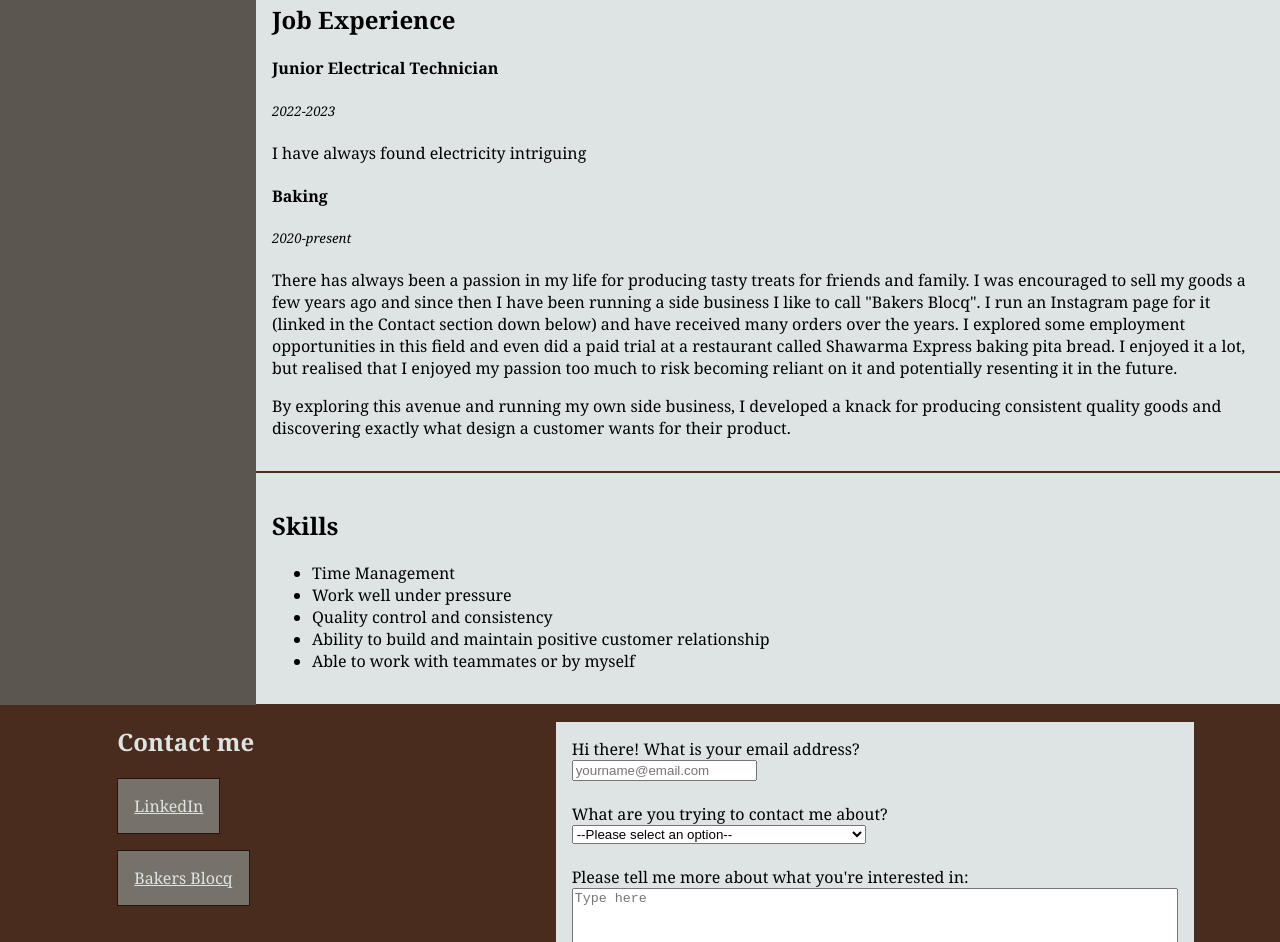
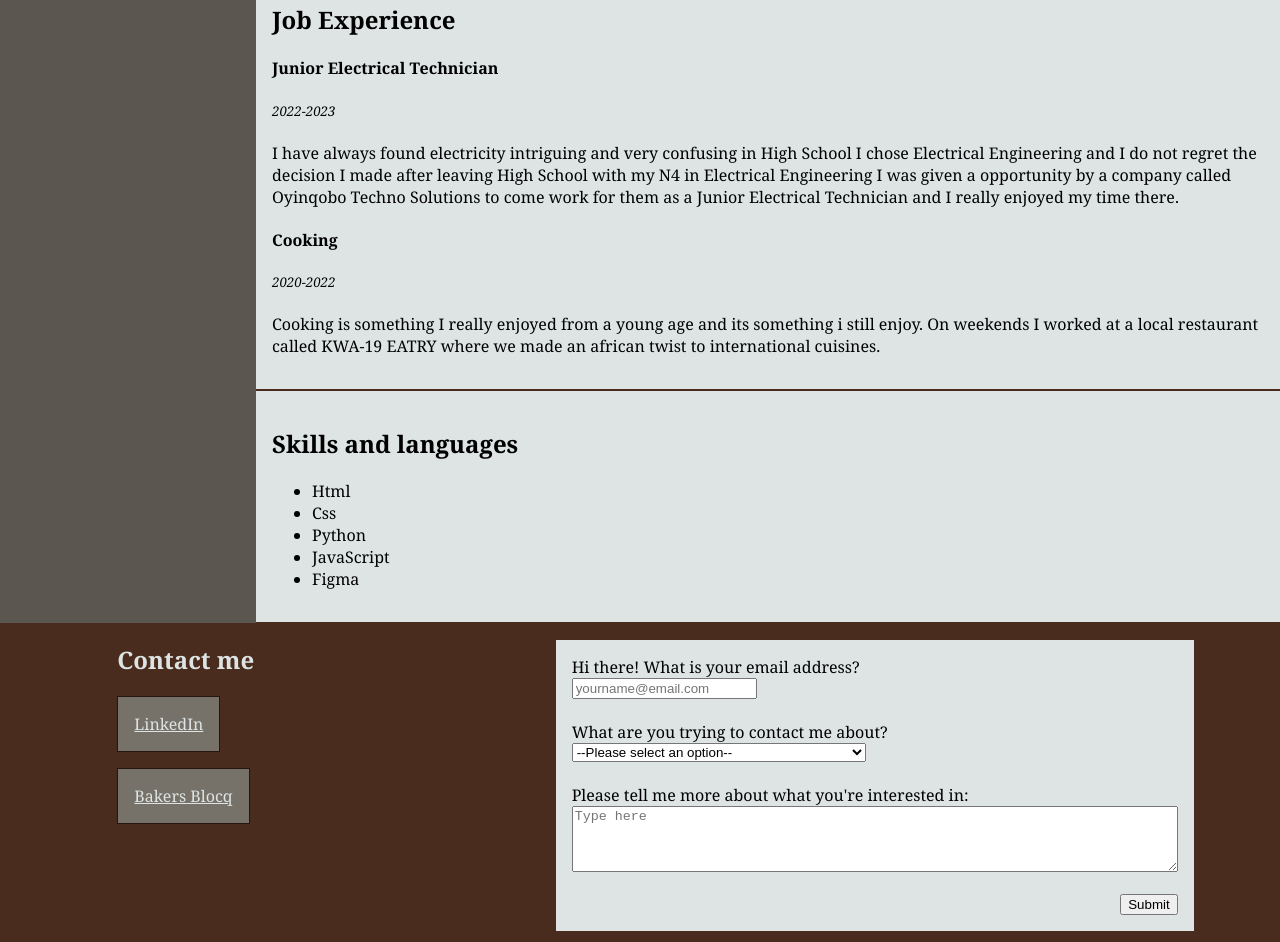
Before and after one commit to BantuGanca/BANGAN172_FTO2306_GroupB_BantuGanca_ITW_Digital-Resume, a plain HTML site: page index.html in a window 1280 px wide. Shown: the part 1686-2628 px from the top of the page. Drawn offline with Linux system fonts and the light colour scheme.

Commit message:
Update index.html

```diff
--- a/index.html
+++ b/index.html
@@ -70,26 +70,25 @@
                         <div id="Junior Electrical Technician" class="Experience">
                             <h4>Junior Electrical Technician</h3>
                             <h5>2022-2023</h4>
-                            <p>I have always found electricity intriguing </p>
+                            <p>I have always found electricity intriguing and very confusing in High School I chose Electrical Engineering and I do not regret the decision I made after leaving High School with my N4 in Electrical Engineering I was given a opportunity by a company called Oyinqobo Techno Solutions to come work for them as a Junior Electrical Technician and I really enjoyed my time there.</p>
                         </div>
-                        <div id="baking" class="Experience">
-                            <h4>Baking</h3>
-                            <h5>2020-present</h4>
-                            <p>There has always been a passion in my life for producing tasty treats for friends and family. I was encouraged to sell my goods a few years ago and since then I have been running a side business I like to call "Bakers Blocq". I run an Instagram page for it (linked in the <a>Contact</a> section down below) and have received many orders over the years. I explored some employment opportunities in this field and even did a paid trial at a restaurant called Shawarma Express baking pita bread. I enjoyed it a lot, but realised that I enjoyed my passion too much to risk becoming reliant on it and potentially resenting it in the future.</p>
+                        <div id="Cooking" class="Experience">
+                            <h4>Cooking</h3>
+                            <h5>2020-2022</h4>
+                            <p>Cooking is something I really enjoyed from a young age and its something i still enjoy. On weekends I worked at a local restaurant called KWA-19 EATRY where we made an african twist to international cuisines.</p>
 
-                            <p>By exploring this avenue and running my own side business, I developed a knack for producing consistent quality goods and discovering exactly what design a customer wants for their product.</p>
                         </div>
                     </div>
                 </div>
                 <div class="CV-section">
                     <div id="skills">
-                        <h2>Skills</h2>
+                        <h2>Skills and languages</h2>
                         <ul>
-                            <li>Time Management</li>
-                            <li>Work well under pressure</li>
-                            <li>Quality control and consistency</li>
-                            <li>Ability to build and maintain positive customer relationship</li>
-                            <li>Able to work with teammates or by myself</li>
+                            <li>Html</li>
+                            <li>Css</li>
+                            <li>Python</li>
+                            <li>JavaScript</li>
+                            <li>Figma</li>
                         </ul>
                     </div>
                 </div>
@@ -101,7 +100,7 @@
             <div id="contact">
                 <h2 class="contact-info">Contact me</h2>
                 <nav >
-                    <a href="https://www.linkedin.com/in/lauren-de-blocq-van-scheltinga/" target="_blank" class="contact-info contact-item">LinkedIn</a>
+                    <a href="https://www.linkedin.com/in/Bantu Ganca/" target="_blank" class="contact-info contact-item">LinkedIn</a>
                     <a href="https://www.instagram.com/bakers_blocq/" target="_blank" class="contact-info contact-item">Bakers Blocq</a>
                 </nav>
             </div>
@@ -113,8 +112,8 @@
                 <select name="reason" id="reason" required>
                     <option value="">--Please select an option--</option>
                     <option value="employment">Programming related employment</option>
-                    <option value="bakers_blocq">Baking related employment</option>
-                    <option value="teaching">High School related employment</option>
+                    <option value="bakers_blocq">Cooking related employment</option>
+                    <option value="teaching">Electrical Work</option>
                     <option value="general">General enquires (please specify more below)</option>
                 </select>
                 <br>
```
